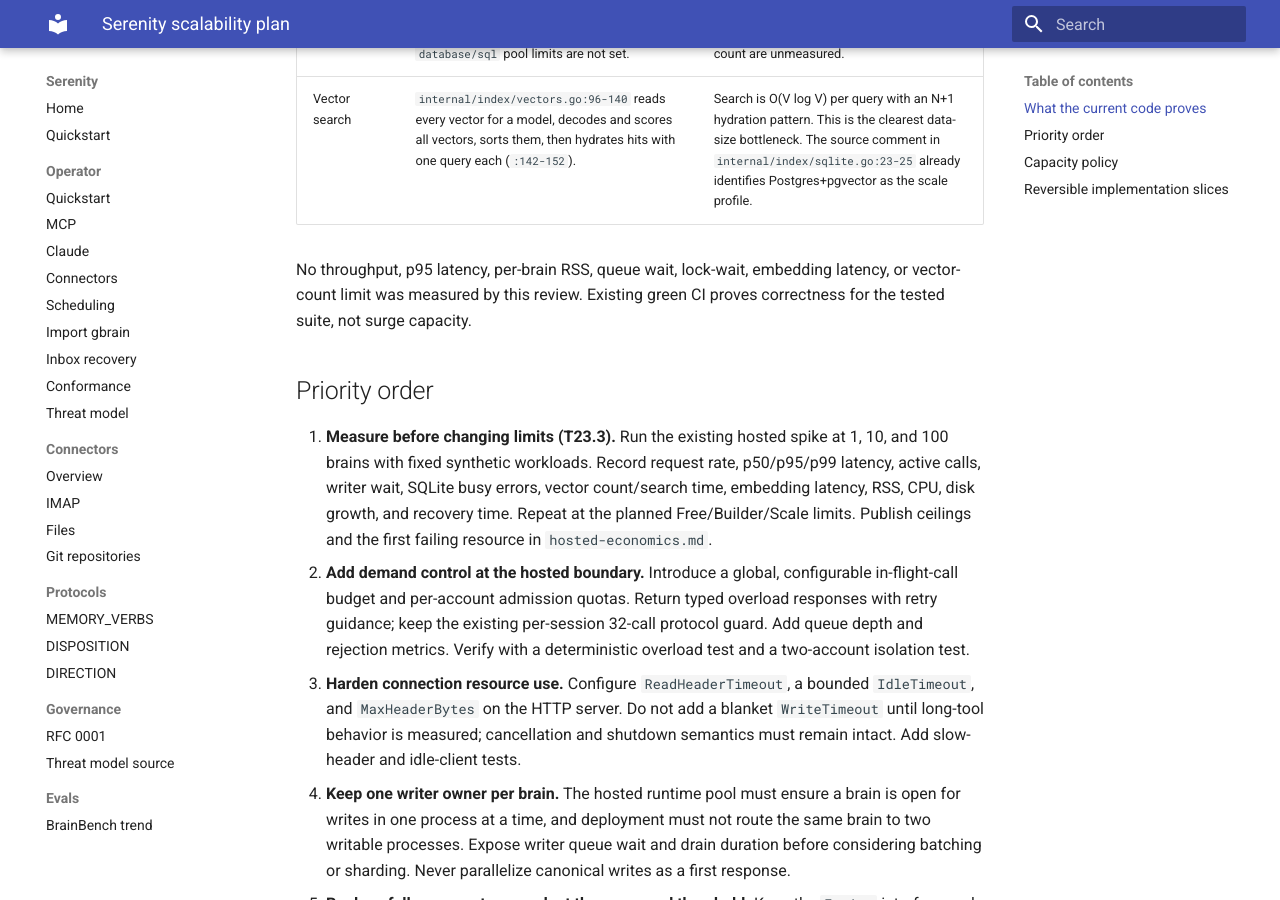
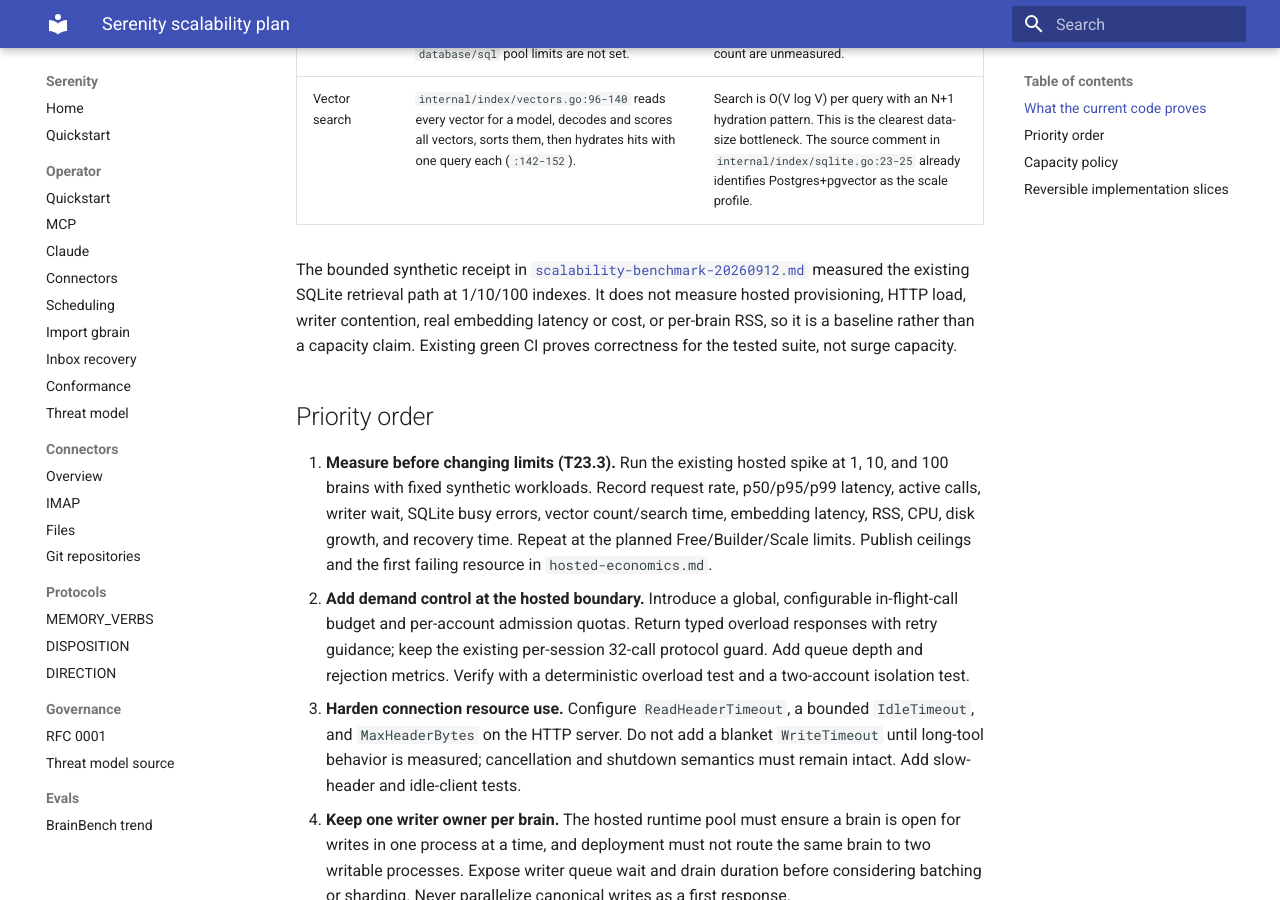
Before and after one commit to sirerun/serenity, an MkDocs documentation site: the page built from docs/launch/scalability-plan.md, in a window 1280 px wide and 900 px high, scrolled down 933 px. Built offline with MkDocs 1.6.1 and Material for MkDocs 9.7.7, drawn with Linux system fonts in a browser that asks for light colours.

Commit message:
docs: record bounded scalability benchmark

```diff
--- a/docs/launch/scalability-plan.md
+++ b/docs/launch/scalability-plan.md
@@ -16,9 +16,13 @@ claim and makes no infrastructure or provider change.
 | SQLite index | `internal/index/sqlite.go:124-125` opens WAL SQLite with a 5-second busy timeout; `database/sql` pool limits are not set. | Concurrent readers/writers can contend unpredictably; lock waits and connection count are unmeasured. |
 | Vector search | `internal/index/vectors.go:96-140` reads every vector for a model, decodes and scores all vectors, sorts them, then hydrates hits with one query each (`:142-152`). | Search is O(V log V) per query with an N+1 hydration pattern. This is the clearest data-size bottleneck. The source comment in `internal/index/sqlite.go:23-25` already identifies Postgres+pgvector as the scale profile. |
 
-No throughput, p95 latency, per-brain RSS, queue wait, lock-wait, embedding
-latency, or vector-count limit was measured by this review. Existing green CI
-proves correctness for the tested suite, not surge capacity.
+The bounded synthetic receipt in
+[`scalability-benchmark-20260912.md`](scalability-benchmark-20260912.md)
+measured the existing SQLite retrieval path at 1/10/100 indexes. It does not
+measure hosted provisioning, HTTP load, writer contention, real embedding
+latency or cost, or per-brain RSS, so it is a baseline rather than a capacity
+claim. Existing green CI proves correctness for the tested suite, not surge
+capacity.
 
 ## Priority order
 
```
Also changed, not shown: docs/launch/scalability-benchmark-20260912.md (added, +32 -0 lines).
